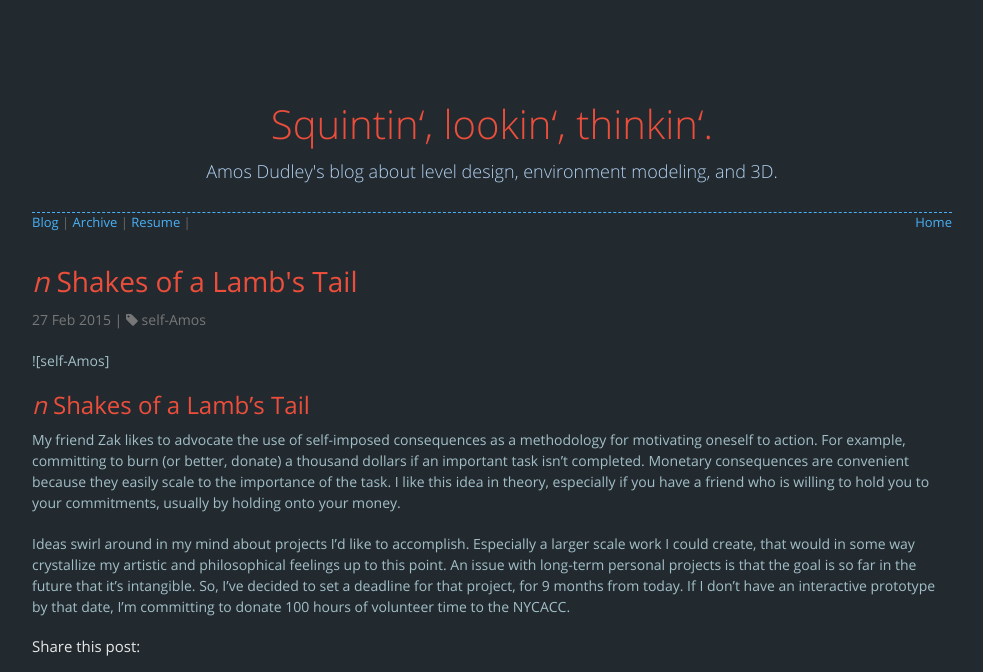
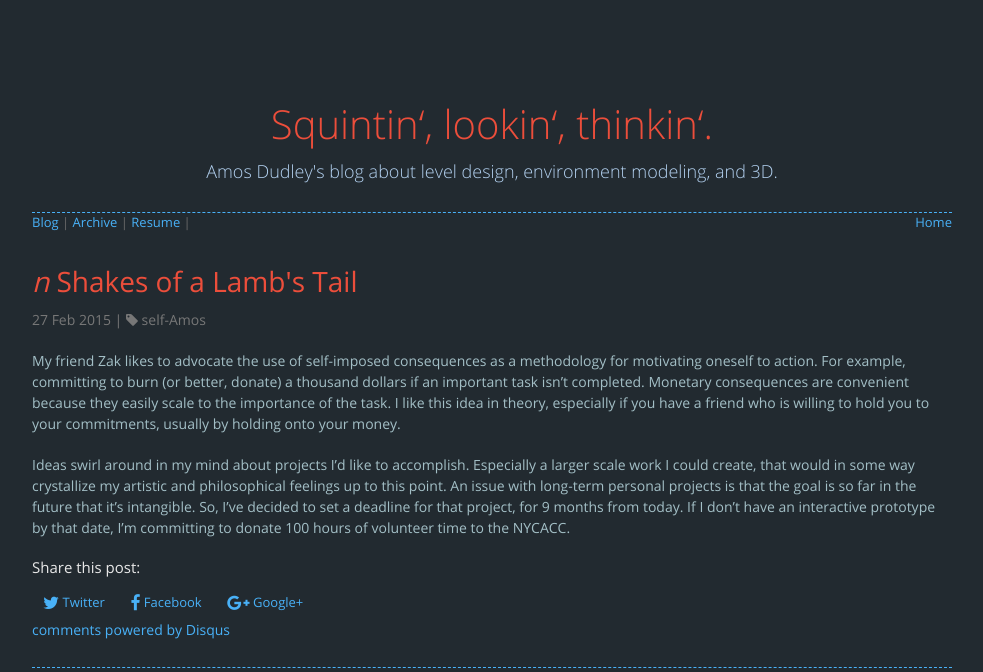
Before and after one commit to amosdudley/weblog, a Jekyll site: the page built from _posts/2015-02-27-N Shakes of a Lamb's Tail.md, in a window 1280 px wide, cut to the strip 0-672 px from the top of the page. Shown: the whole strip, without its empty margins (148-1131 px from the left). Built offline with Jekyll 4.4.1, drawn with Linux system fonts in a browser that asks for light colours; nearby versions of some CDN libraries; comment, search, counter and statistics services are not loaded.

Commit message:
Post2-edit

```diff
--- a/_posts/2015-02-27-N Shakes of a Lamb's Tail.md
+++ b/_posts/2015-02-27-N Shakes of a Lamb's Tail.md
@@ -2,10 +2,6 @@
 title: "<i>n</i> Shakes of a Lamb's Tail"
 tags: [self-Amos]
 ---
-
-![self-Amos]
-
-## <i>n</i> Shakes of a Lamb's Tail
 
 My friend Zak likes to advocate the use of self-imposed consequences as a methodology for motivating oneself to action. For example, committing to burn
 (or better, donate) a thousand dollars if an important task isn't completed. Monetary consequences are convenient because they easily scale to the importance
```
